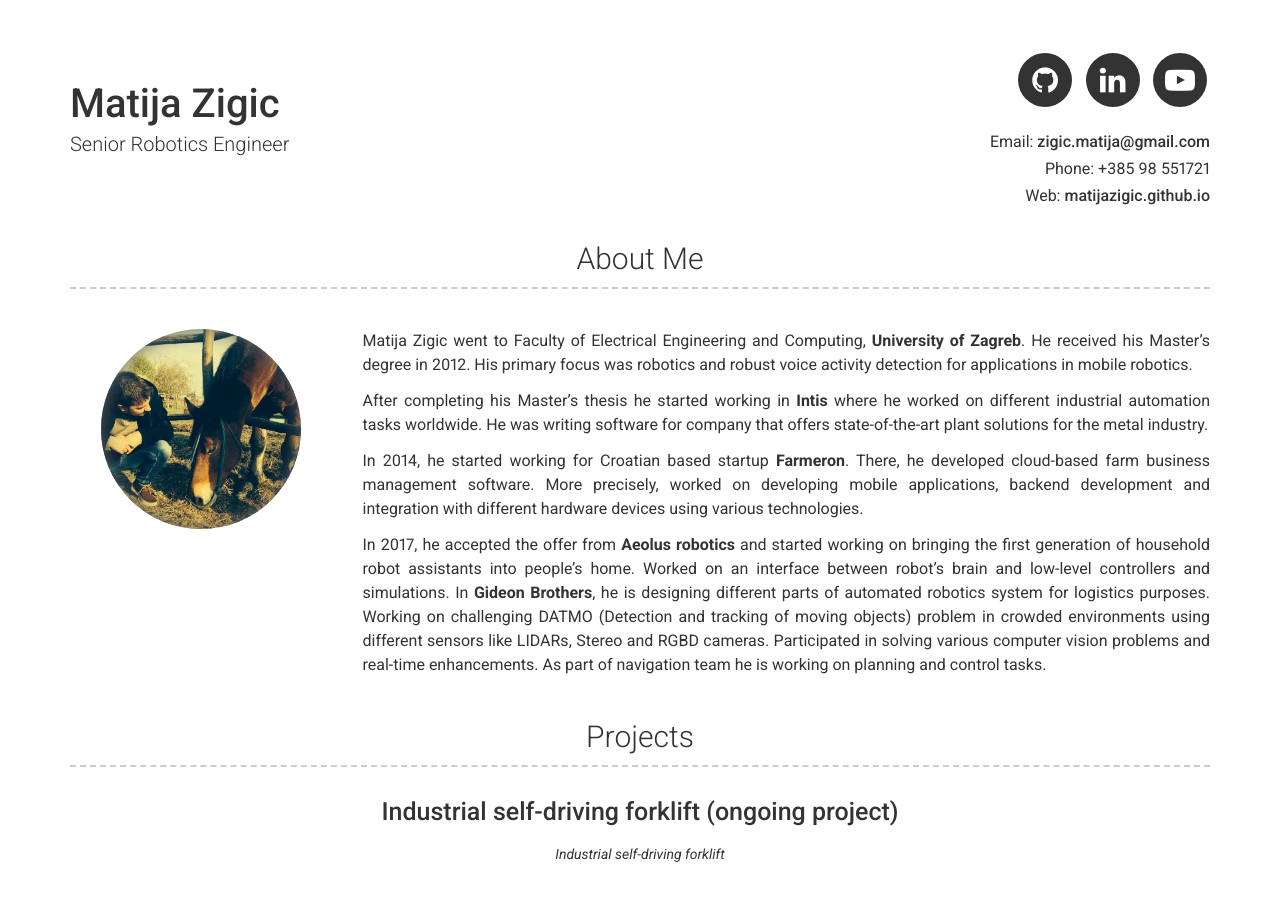
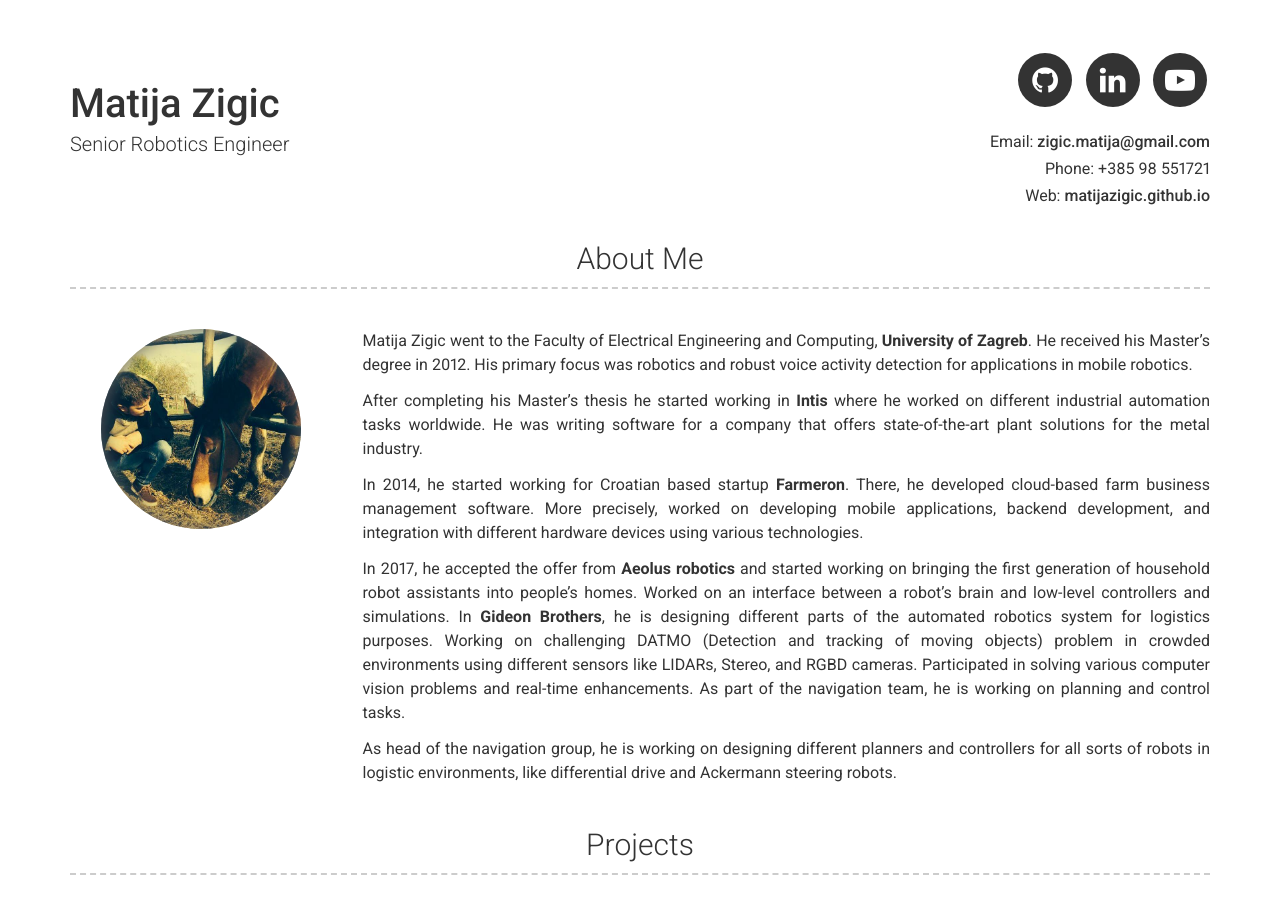
Before and after one commit to matijazigic/matijazigic.github.io, a Jekyll site: the page built from index.md, in a window 1280 px wide and 900 px high. Built offline with Jekyll 4.4.1, drawn with Linux system fonts in a browser that asks for light colours; some of the changed text lies outside the part shown.

Commit message:
Update config

```diff
--- a/_config.yml
+++ b/_config.yml
@@ -19,22 +19,24 @@ github_username:  matijazigic
 linkedin_username: matija-zigic
 #xing_username: jekyll
 #pinterest_username: jekyll
-youtube_username: channel/UCl_ODOZ3JINPGwsHYZbSkWA/playlists
+youtube_username: playlist?list=PL_LbPbX84tKfhAtoTM_5zttlptMTTz1ky
 #googleplus_username: +jekyll
 
 # About Section
 # about_title: About Me (Use this to override about section title)
 about_profile_image: images/mz_casual.jpg
 about_content: | # this will include new lines to allow paragraphs
-  Matija Zigic went to Faculty of Electrical Engineering and Computing, **University of Zagreb**.
+  Matija Zigic went to the Faculty of Electrical Engineering and Computing, **University of Zagreb**.
   He received his Master's degree in 2012. His primary focus was robotics and robust voice activity detection for applications in mobile robotics.
 
-  After completing his Master's thesis he started working in **Intis** where he worked on different industrial automation tasks worldwide. He was writing software for company that offers state-of-the-art plant solutions for the metal industry.
+  After completing his Master's thesis he started working in **Intis** where he worked on different industrial automation tasks worldwide. He was writing software for a company that offers state-of-the-art plant solutions for the metal industry.
 
-  In 2014, he started working for Croatian based startup **Farmeron**. There, he developed cloud-based farm business management software. More precisely, worked on developing mobile applications, backend development and integration with different hardware devices using various technologies.
+  In 2014, he started working for Croatian based startup **Farmeron**. There, he developed cloud-based farm business management software. More precisely, worked on developing mobile applications, backend development, and integration with different hardware devices using various technologies.
 
-  In 2017, he accepted the offer from **Aeolus robotics** and started working on bringing the first generation of household robot assistants into people's home. Worked on an interface between robot's brain and low-level controllers and simulations.
-  In **Gideon Brothers**, he is designing different parts of automated robotics system for logistics purposes. Working on challenging DATMO (Detection and tracking of moving objects) problem in crowded environments using different sensors like LIDARs, Stereo and RGBD cameras. Participated in solving various computer vision problems and real-time enhancements. As part of navigation team he is working on planning and control tasks.
+  In 2017, he accepted the offer from **Aeolus robotics** and started working on bringing the first generation of household robot assistants into people's homes. Worked on an interface between a robot's brain and low-level controllers and simulations.
+  In **Gideon Brothers**, he is designing different parts of the automated robotics system for logistics purposes. Working on challenging DATMO (Detection and tracking of moving objects) problem in crowded environments using different sensors like LIDARs, Stereo, and RGBD cameras. Participated in solving various computer vision problems and real-time enhancements. As part of the navigation team, he is working on planning and control tasks.
+
+  As head of the navigation group, he is working on designing different planners and controllers for all sorts of robots in logistic environments, like differential drive and Ackermann steering robots.
 
 # Write an awesome description about yourself here, this supports markdown, so you can add [links](http://foobar.com) and highlight things <mark>like this</mark>.
 
@@ -56,13 +58,15 @@ about_content: | # this will include new lines to allow paragraphs
 # More Section
 more_title: Skills #(Use this to override about more section title)
 more_content: | # this will include new lines to allow paragraphs
-  <mark> Robotics and AI </mark> : Robotics, ROS, Embedded, AI, Machine Learning, Deep Learning, LIDAR, Stereo, RGB-D
+  <mark> Robotics and AI </mark> : Robotics, ROS, AI, Machine Learning, Deep Learning
+
+  <mark> Sensors </mark>: LIDAR, Stereo, RGB-D
 
   <mark> Languages </mark> : C, C++, Python, Java
 
   <mark> DevOps </mark> : Linux, Scripting, Docker, SQL
 
-  <mark> Automation </mark> : Automation, PLC, Scada
+  <mark> Automation </mark> : PLC, SCADA
 
 # Footer
 footer_show_references: true
```
